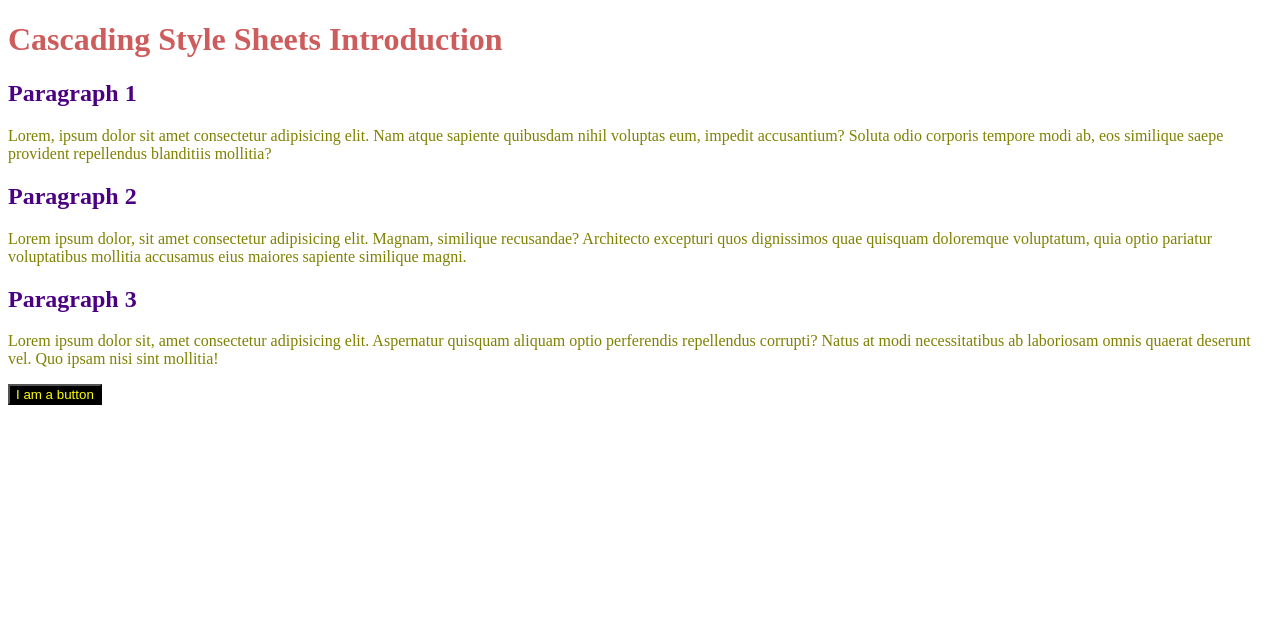
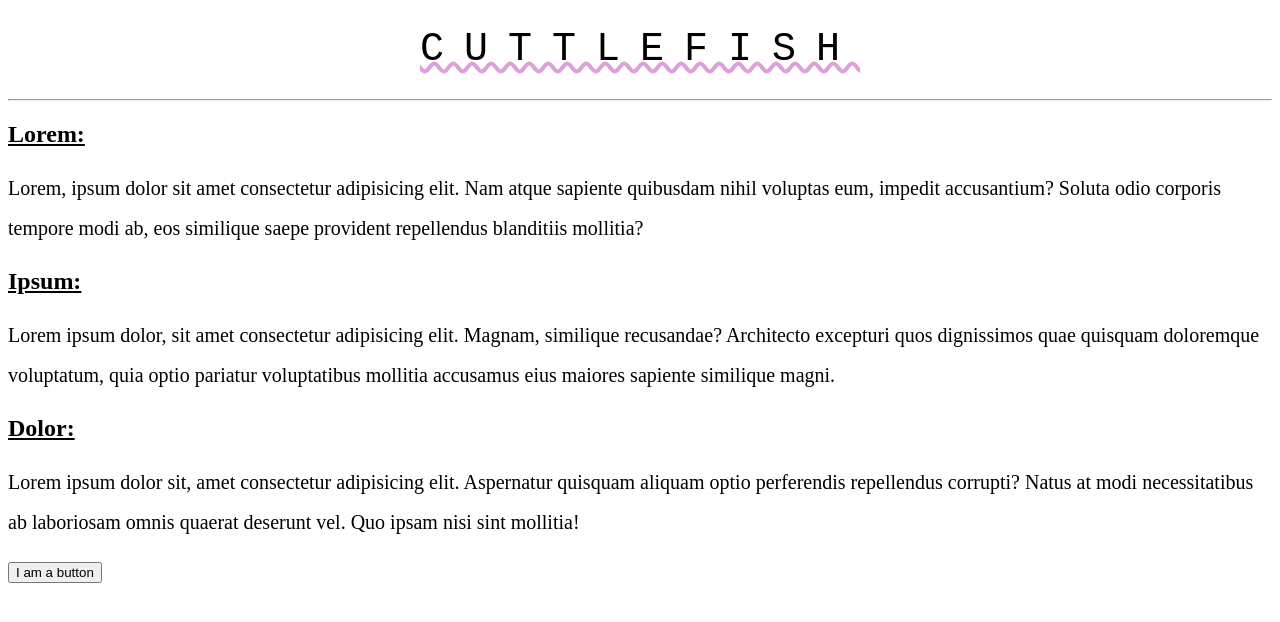
Before and after one commit to nemanjaone/first-css, a plain HTML site: page index.html in a window 1280 px wide. Drawn offline with Linux system fonts and the light colour scheme.

Commit message:
practicing styling

```diff
--- a/app.css
+++ b/app.css
@@ -1,16 +1,18 @@
 h1 {
-    color: indianred;
+    text-transform: uppercase;
+    font-family: monospace;
+    text-align: center;
+    font-weight: 100;
+    font-size: 40px;
+    letter-spacing: 20px;
+    text-decoration: plum underline wavy;
 }
 
 h2 {
-    color:indigo;
-}
-
-button {
-    color: yellow;
-    background-color: black;
+    text-decoration: underline;
 }
 
 p {
-    color: olive;
+    line-height: 2;
+    font-size: 20px;
 }
--- a/index.html
+++ b/index.html
@@ -10,30 +10,25 @@
     </head>
 
     <body>
-        <h1>Cascading Style Sheets Introduction</h1>
-        <p>
-        <h2>Paragraph 1</h2>
+        <h1>Cuttlefish</h1>
+        <hr>
+        <h2>Lorem:</h2>
         <p>
             Lorem, ipsum dolor sit amet consectetur adipisicing elit. Nam atque sapiente quibusdam nihil voluptas eum,
             impedit accusantium? Soluta odio corporis tempore modi ab, eos similique saepe provident repellendus
             blanditiis mollitia?
         </p>
-        </p>
-        <p>
-        <h2>Paragraph 2</h2>
+        <h2>Ipsum:</h2>
         <p>
             Lorem ipsum dolor, sit amet consectetur adipisicing elit. Magnam, similique recusandae? Architecto excepturi
             quos dignissimos quae quisquam doloremque voluptatum, quia optio pariatur voluptatibus mollitia accusamus
             eius maiores sapiente similique magni.
         </p>
-        </p>
-        <p>
-        <h2>Paragraph 3</h2>
+        <h2>Dolor:</h2>
         <p>
             Lorem ipsum dolor sit, amet consectetur adipisicing elit. Aspernatur quisquam aliquam optio perferendis
             repellendus corrupti? Natus at modi necessitatibus ab laboriosam omnis quaerat deserunt vel. Quo ipsam nisi
             sint mollitia!
-        </p>
         </p>
 
         <button>I am a button</button>
```
